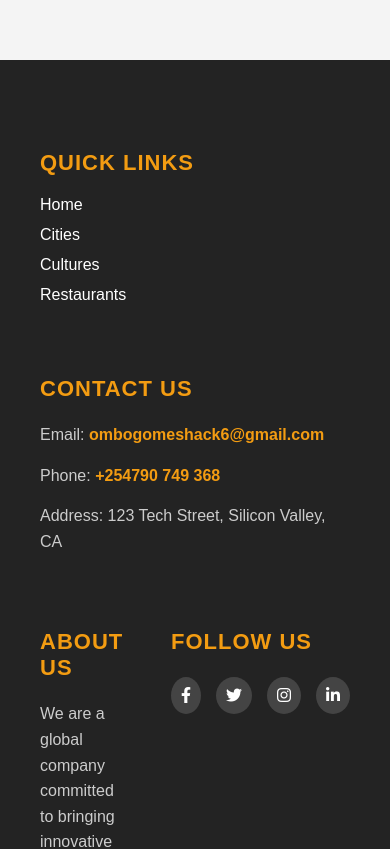
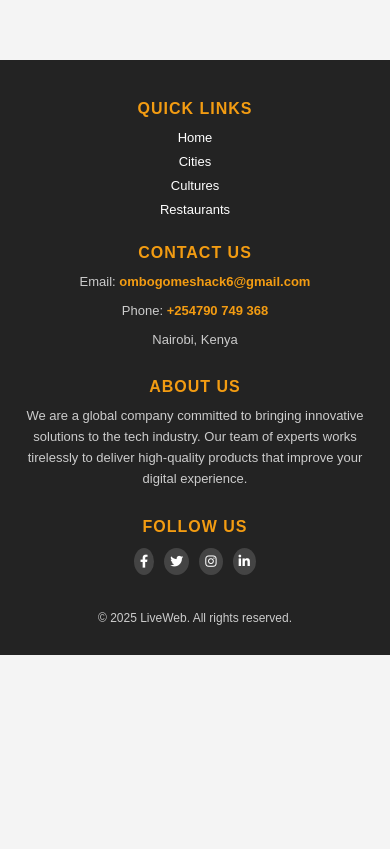
Before and after one commit to meshach-804/Liveweb, a plain HTML site: page Footer/footer.html in a window 390 px wide. Shown: the top 849 px of the page. Drawn offline with Linux system fonts and the light colour scheme.

Commit message:
added social media links, and media query for smaller screens

```diff
--- a/Footer/footer.css
+++ b/Footer/footer.css
@@ -109,3 +109,58 @@ footer {
   color: white;
   text-decoration: underline;
 }
+
+@media (max-width: 768px) {
+  footer {
+    padding: 30px 10px;
+  }
+
+  .footer-container {
+    flex-direction: column;
+    align-items: center;
+    text-align: center;
+    width: 100%;
+    padding: 0;
+    margin: 0 auto;
+  }
+
+  .footer-section {
+    width: 100%;
+    max-width: 100%;
+    padding: 10px 0;
+    margin: 0;
+  }
+
+  .footer-section h3 {
+    font-size: 16px;
+    margin-bottom: 10px;
+  }
+
+  .footer-section p,
+  .footer-section ul li a {
+    font-size: 13px;
+    margin-bottom: 8px;
+  }
+
+  .footer-section ul li {
+    margin: 6px 0;
+  }
+
+  .social-links {
+    justify-content: center;
+    flex-wrap: wrap;
+    gap: 10px;
+    margin-top: 10px;
+  }
+
+  .social-links a {
+    font-size: 18px;
+    padding: 6px;
+  }
+
+  .footer-bottom {
+    font-size: 12px;
+    margin-top: 15px;
+    padding-top: 10px;
+  }
+}
--- a/Footer/footer.html
+++ b/Footer/footer.html
@@ -28,7 +28,7 @@
         <h3>Contact Us</h3>
         <p>Email: <a href="mailto:ombogomeshack6@gmail.com.com">ombogomeshack6@gmail.com</a></p>
         <p>Phone: <a href="tel:+254790749368">+254790 749 368</a></p>
-        <p>Address: 123 Tech Street, Silicon Valley, CA</p>
+        <p>Nairobi, Kenya</p>
       </div>
 
       <!-- About Us Section -->
@@ -42,9 +42,9 @@
         <h3>Follow Us</h3>
         <ul class="social-links">
           <li><a href="#" class="social-icon"><i class="fab fa-facebook-f"></i></a></li>
-          <li><a href="#" class="social-icon"><i class="fab fa-twitter"></i></a></li>
-          <li><a href="#" class="social-icon"><i class="fab fa-instagram"></i></a></li>
-          <li><a href="#" class="social-icon"><i class="fab fa-linkedin-in"></i></a></li>
+          <li><a href="https://x.com/Om72162Mesh" class="social-icon"><i class="fab fa-twitter"></i></a></li>
+          <li><a href="https://www.instagram.com/_._me.sh_/" class="social-icon"><i class="fab fa-instagram"></i></a></li>
+          <li><a href="https://www.linkedin.com/in/meshack-ombogo" class="social-icon"><i class="fab fa-linkedin-in"></i></a></li>
         </ul>
       </div>
     </div>
```
